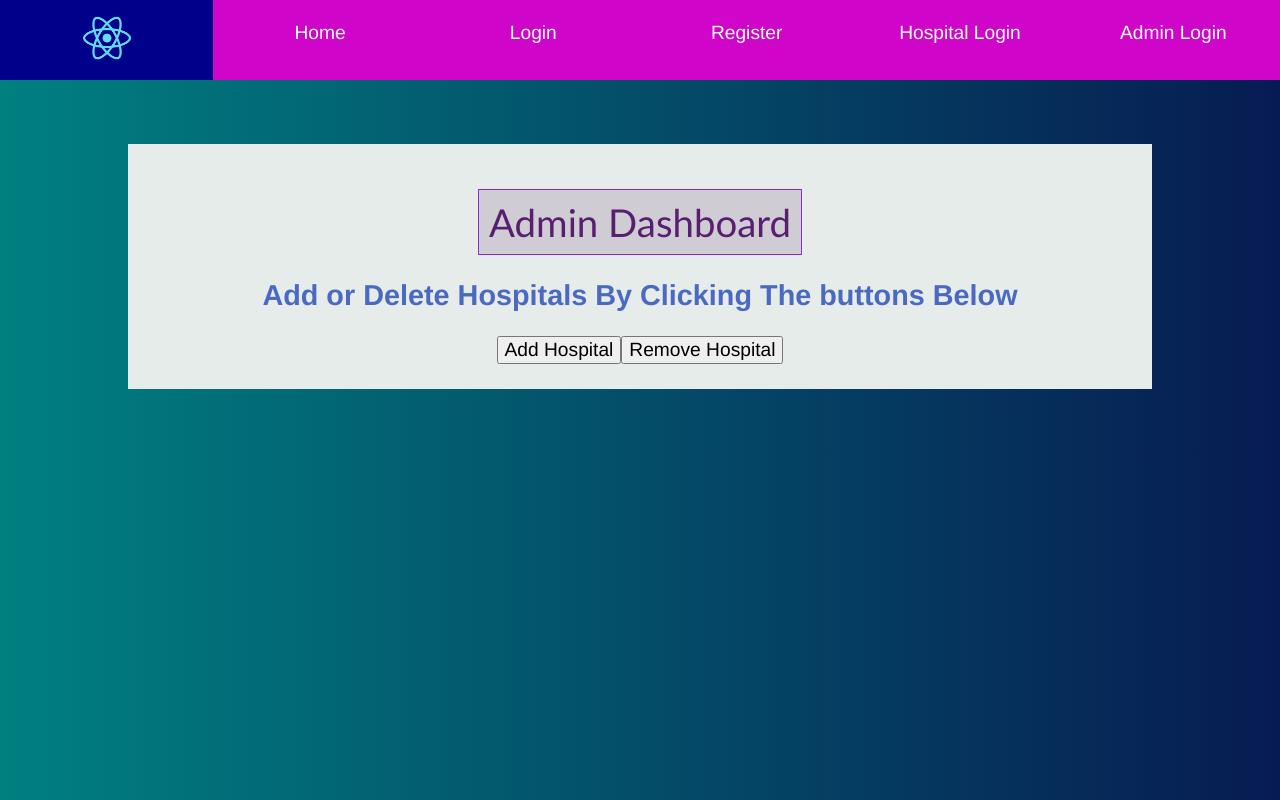
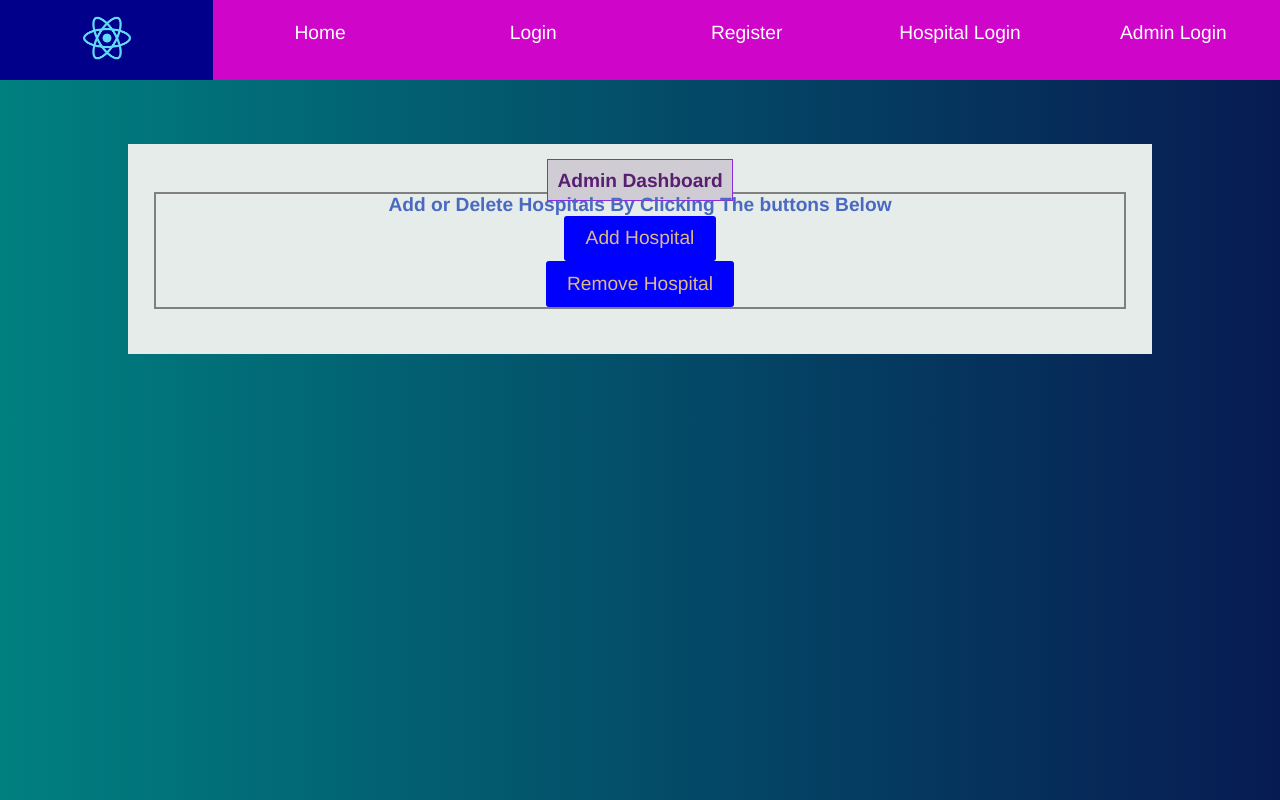
Before and after one commit to mohit0305/CoHeal, a React (Create React App) app: page /Admin in a window 1280 px wide. Built offline with nearby package versions, Linux system fonts and the light colour scheme.

Commit message:
Update Admin.js
Update Admin.js

```diff
--- a/src/components/Admin.js
+++ b/src/components/Admin.js
@@ -1,6 +1,6 @@
 import React from 'react';
 import {Link} from 'react-router-dom';
-import '../App.css';
+ import '../App.css';
 class Hospital extends React.Component {
 	constructor(props){
 		super(props);
@@ -13,11 +13,21 @@ class Hospital extends React.Component {
 
 		return(
         <div className="container">
-            <h1 className='page_title center'> Admin Dashboard</h1>
-            <h2> Add or Delete Hospitals By Clicking The buttons Below </h2>
-            <Link to='/AddHospital'><button className="submit_btn_div">Add Hospital</button></Link>
-            <Link to='/RemoveHospital'><button className="submit_btn_div">Remove Hospital</button></Link>
-            </div>
+            <b className='page_title' style={{textAlign: 'center'}}> Admin Dashboard</b>
+			<div className="form">
+				<b className="description marg-2"> Add or Delete Hospitals By Clicking The buttons Below </b>
+				<div className="submit_btn_div marg-2">
+				<Link to='/AddHospital'>
+					<button>Add Hospital</button>
+				</Link>
+				</div>
+				<div className="submit_btn_div danger marg-2">
+				<Link to='/RemoveHospital'>
+					<button >Remove Hospital</button>
+				</Link>
+				</div>
+			</div>
+        </div>
 		);
 	}
 }
```
